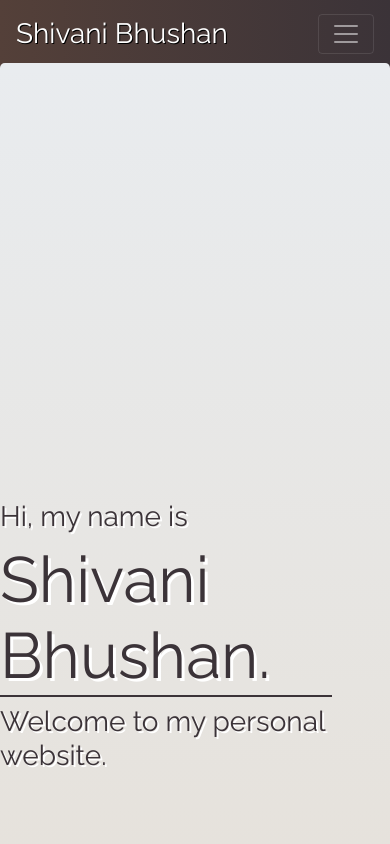
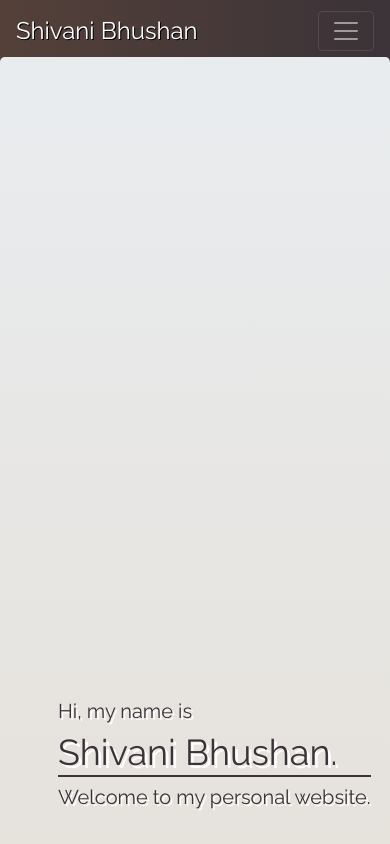
Before and after one commit to shivani0767/shivani0767.github.io, a plain HTML site: page index.html in a window 390 px wide. Drawn offline with nearby package versions, Linux system fonts and the light colour scheme.

Commit message:
fixed font to resize on mobile

```diff
--- a/css/index.css
+++ b/css/index.css
@@ -35,14 +35,14 @@ html, body{
 
 .navbar .navbar-brand{
     margin-top: auto;
-    font-size: 175%;
+    font-size: 150%;
 	text-shadow: 1px 1px black;
     text-align: right;
 }
 
 .navbar .nav-link{
 	text-shadow: 1px 1px black;
-	font-size: 150%;
+	font-size: 125%;
     margin-left: 25px;
     text-align: right;
 }
@@ -70,13 +70,26 @@ html, body{
     right: 15%;
 }
 
+@media only screen and (max-width: 767px) {
+  .intro{
+  	  bottom: 10%;
+      right: 5%;
+  }
+}
+
 #name_label{
 	border-bottom: 2px solid currentColor;
     text-align: left;
-    font-size: 400%;
+    font-size: 350%;
     text-shadow: 3px 3px white;
 	color: rgb(59,51,56);
     width: 100%;
+}
+
+@media only screen and (max-width: 767px) {
+  #name_label{
+  	  font-size: 225%;
+  }
 }
 
 #intro_text{
@@ -86,3 +99,9 @@ html, body{
     color: rgb(59,51,56);
     width: 100%;
 }
+
+@media only screen and (max-width: 767px) {
+  #intro_text{
+  	  font-size: 125%;
+  }
+}
--- a/index.html
+++ b/index.html
@@ -6,6 +6,8 @@
         <link rel="stylesheet" type="text/css" href="css/index.css"> <!-- links index.css to index.html -->
 
         <link href="https://fonts.googleapis.com/css?family=Raleway" rel="stylesheet">
+
+		<meta name="viewport" content="width=device-width, initial-scale=1">
 
         <script src="https://code.jquery.com/jquery-3.3.1.slim.min.js" integrity="sha384-q8i/X+965DzO0rT7abK41JStQIAqVgRVzpbzo5smXKp4YfRvH+8abtTE1Pi6jizo" crossorigin="anonymous"></script>
         <script src="https://cdnjs.cloudflare.com/ajax/libs/popper.js/1.14.3/umd/popper.min.js" integrity="sha384-ZMP7rVo3mIykV+2+9J3UJ46jBk0WLaUAdn689aCwoqbBJiSnjAK/l8WvCWPIPm49" crossorigin="anonymous"></script>
```
